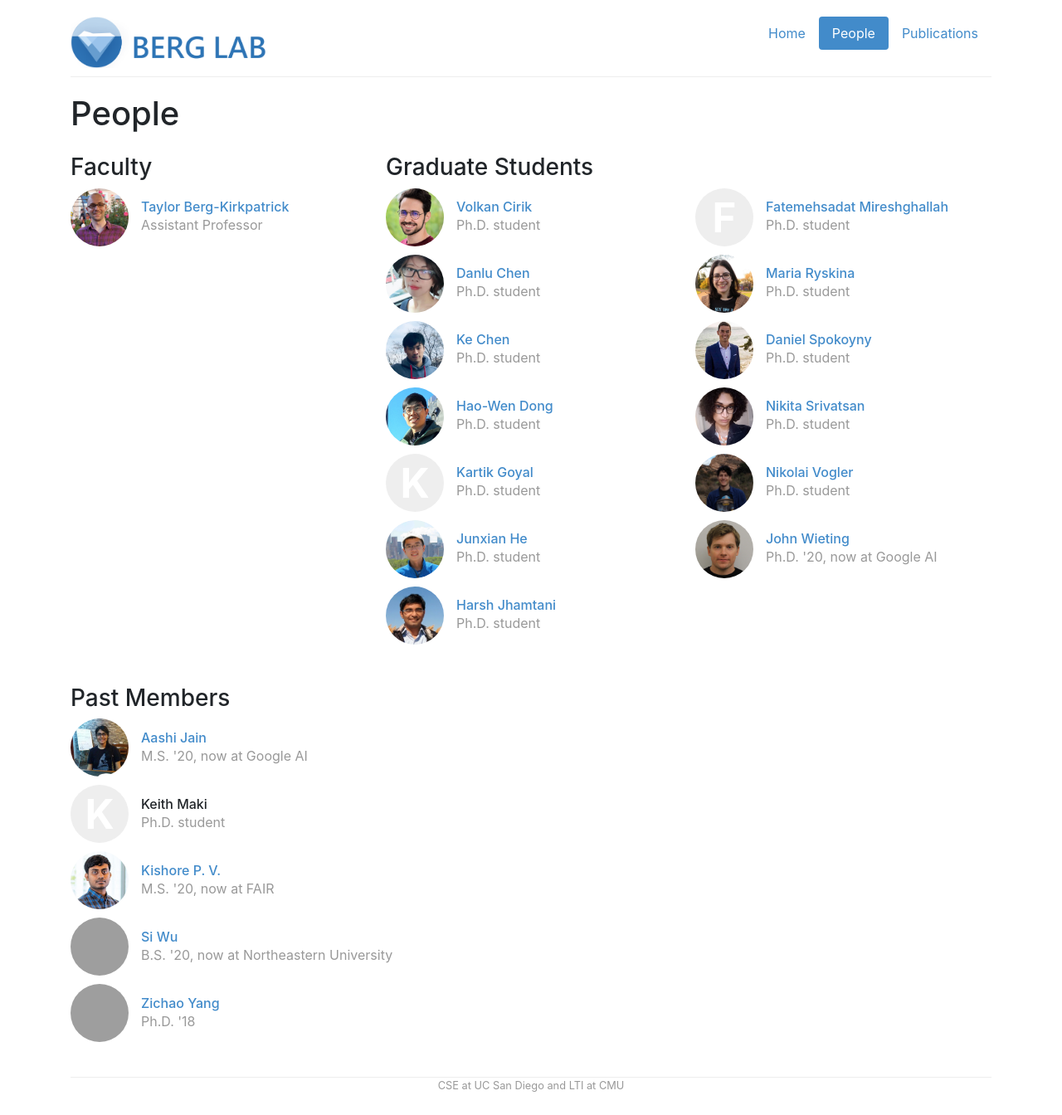
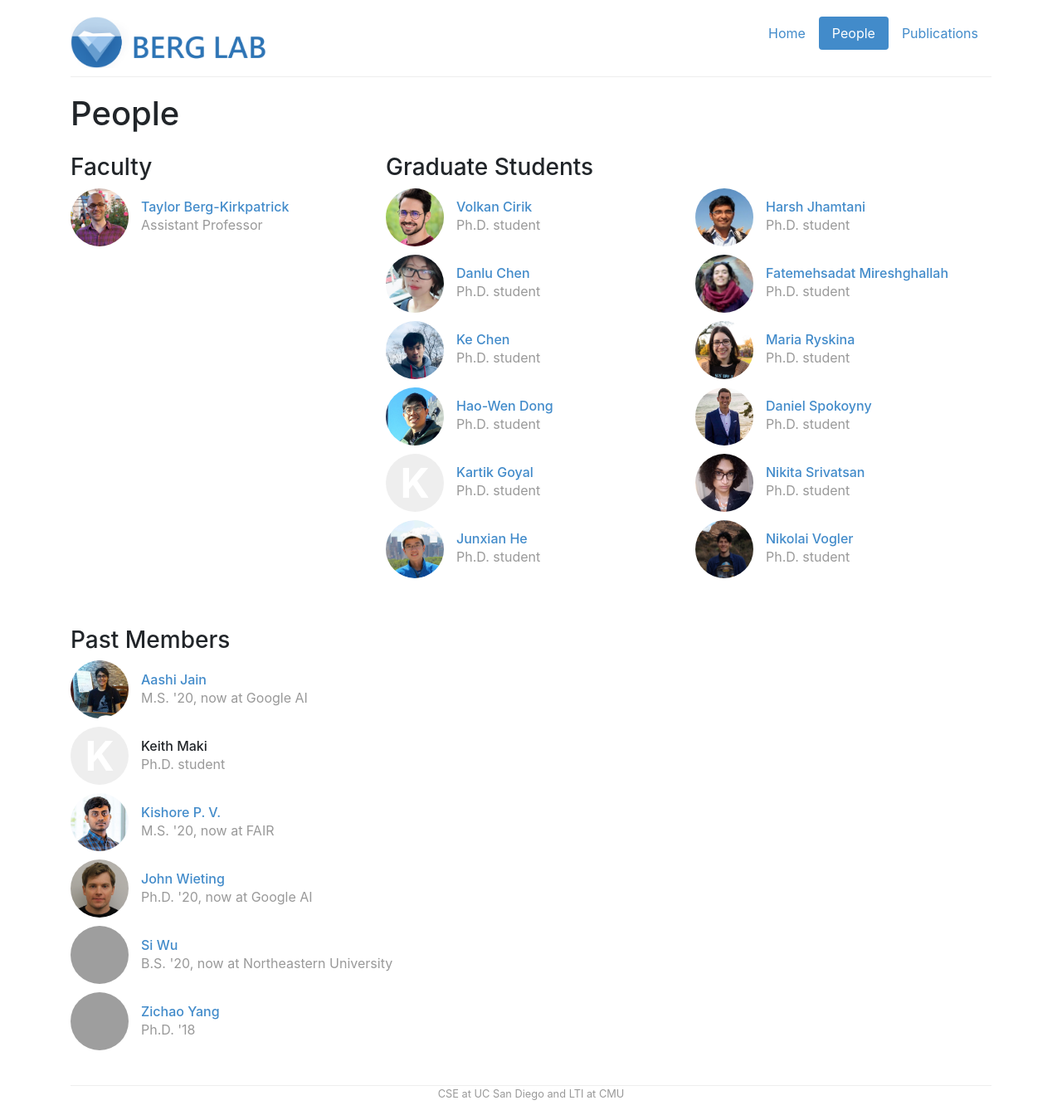
Before and after one commit to icebergnlp/icebergnlp.github.io, a Jekyll site: the page built from people.html, in a window 1280 px wide. Shown: the whole page at 83% size. Built offline with Jekyll 4.4.1, drawn with Linux system fonts in a browser that asks for light colours; some of the changed lines change nothing that is shown; grey boxes are pictures that could not be loaded.

Commit message:
Corrections

```diff
--- a/_data/people.yml
+++ b/_data/people.yml
@@ -64,6 +64,7 @@
     display_name: "Fatemehsadat Mireshghallah"
     webpage: "https://cseweb.ucsd.edu/~fmireshg/"
     role: grad
+    image: /img/people/fatemeh.jpg
     bio: "Ph.D. student"
 
 mryskina:
@@ -119,7 +120,7 @@
 jwieting:
     display_name: John Wieting
     webpage: "http://www.cs.cmu.edu/~jwieting/"
-    role: grad
+    role: past
     image: /img/people/jwieting.jpg
     bio: "Ph.D. '20, now at Google AI"
 
```
